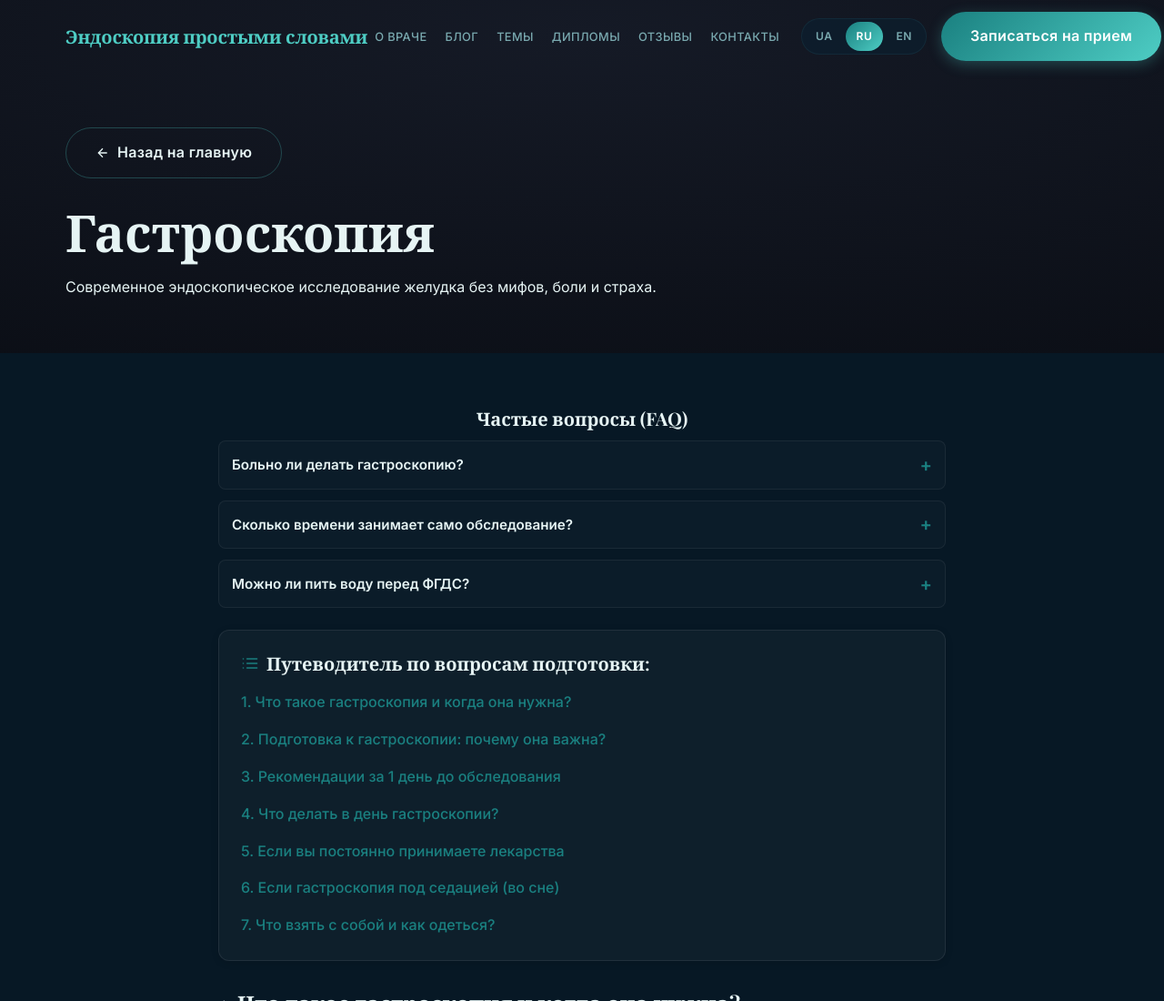
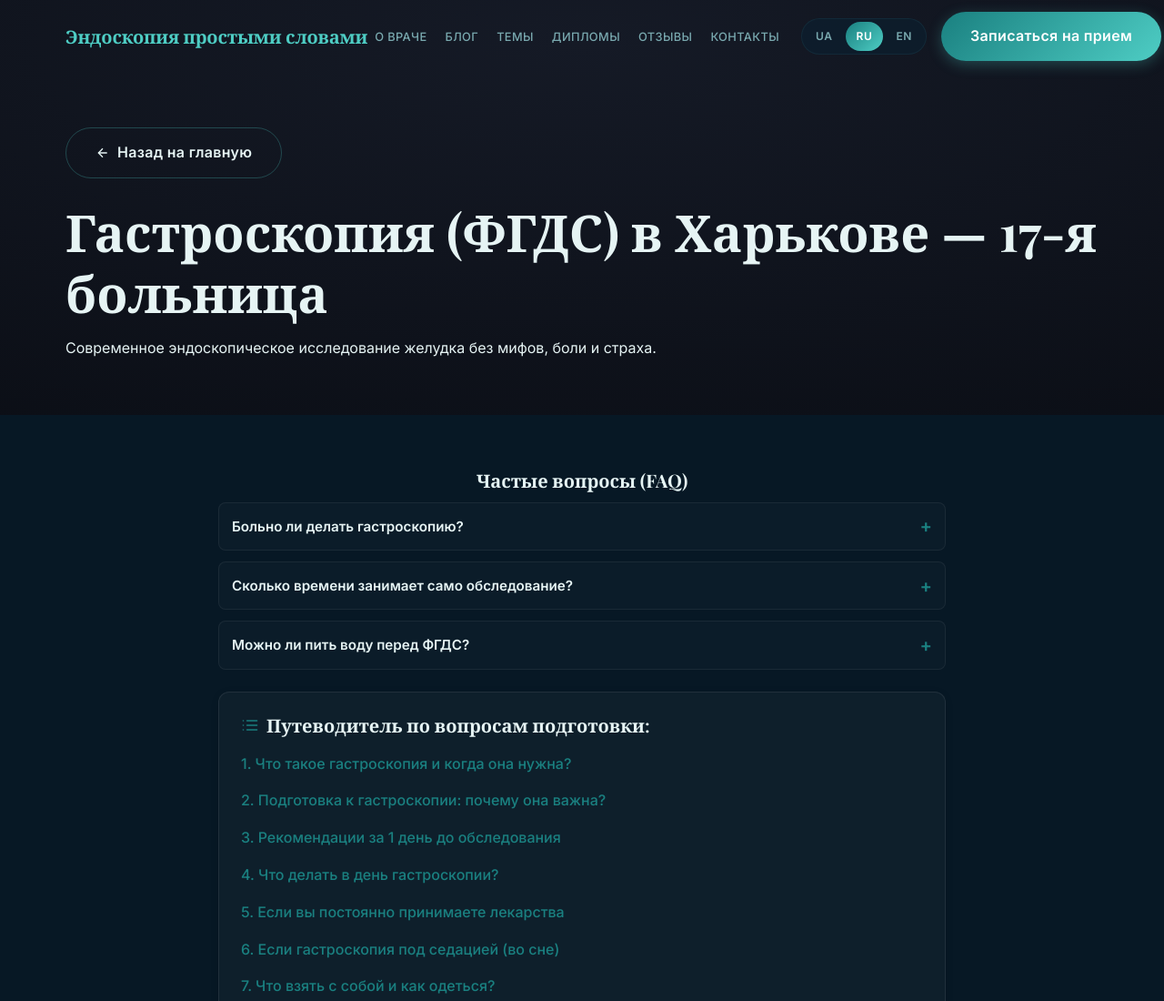
Before and after one commit to DanilTet/doctor-portfolio-website, a website: page ru/gastroscopy/index.html in a window 1280 px wide. Shown: the top 1100 px of the page at 91% size. Drawn offline with nearby package versions, Linux system fonts and the light colour scheme; no server answers.

Commit message:
fix: update Russian gastroscopy heading

```diff
--- a/ru/gastroscopy/index.html
+++ b/ru/gastroscopy/index.html
@@ -148,7 +148,7 @@
         <span data-i18n="service.back">Назад на главную</span>
       </a>
       <h1 class="section-title" style="text-align: left; margin-bottom: 16px; font-size: clamp(2rem, 5vw, 3.5rem);"
-        data-i18n="service.gastro.title">Гастроскопия</h1>
+        data-i18n="service.gastro.title">Гастроскопия (ФГДС) в Харькове — 17-я больница</h1>
       <p class="section-subtitle" style="text-align: left; max-width: 800px;" data-i18n="service.gastro.subtitle">
         Современное эндоскопическое исследование желудка без мифов, боли и страха.</p>
     </div>
```
